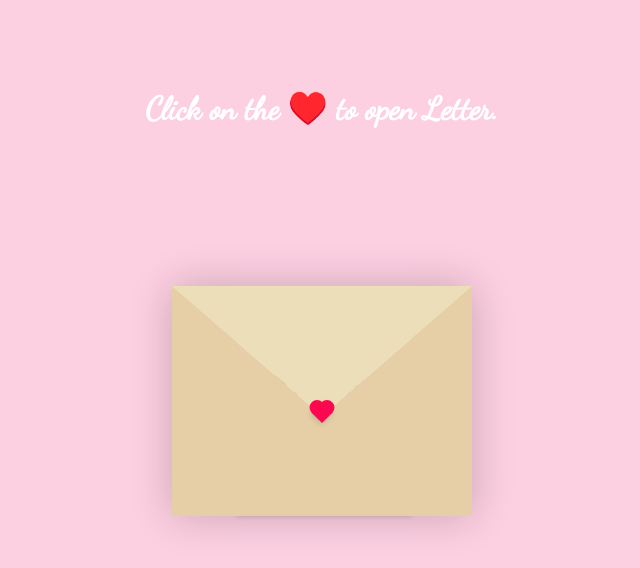
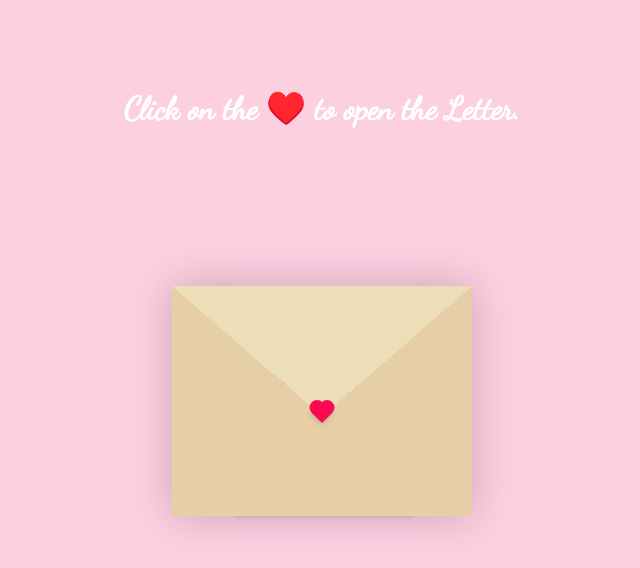
Before and after one commit to Priya-1526/Love-letter, a plain HTML site: page index.html in a window 1280 px wide. Shown: the whole page, without its empty margins (318-958 px from the left). Drawn offline with Linux system fonts and the light colour scheme.

Commit message:
Update index.html

```diff
--- a/index.html
+++ b/index.html
@@ -11,7 +11,7 @@
 </head>
 <body>
     <div class="container">
-        <h1 class="header_text">Click on the ♥️ to open Letter.</h1>
+        <h1 class="header_text">Click on the ♥️ to open the Letter.</h1>
         <div class="envelope-wrapper">
             <div class="envelope">
                 <div class="letter">
```
